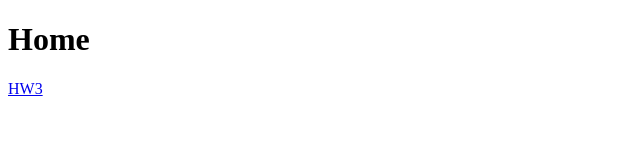
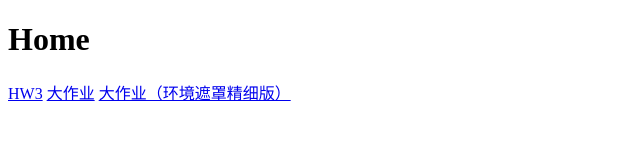
Before and after one commit to Ibuchita/CG_Homework, a plain HTML site: page index.html in a window 1280 px wide. Shown: the whole page, without its empty margins (0-640 px from the left). Drawn offline with Linux system fonts and the light colour scheme.

Commit message:
Update index.html

```diff
--- a/index.html
+++ b/index.html
@@ -8,5 +8,7 @@
 <body>
 <h1>Home</h1>
 <a href="./phongshading-todo/Phongshading.html">HW3</a>
+<a href="./liminal_space/demo 能看的成品（略卡）.html">大作业</a>
+<a href="./liminal_space/demo 能看的成品（略卡）更精准的环境光遮蔽.html">大作业（环境遮罩精细版）</a>
 </body>
 </html>
```
